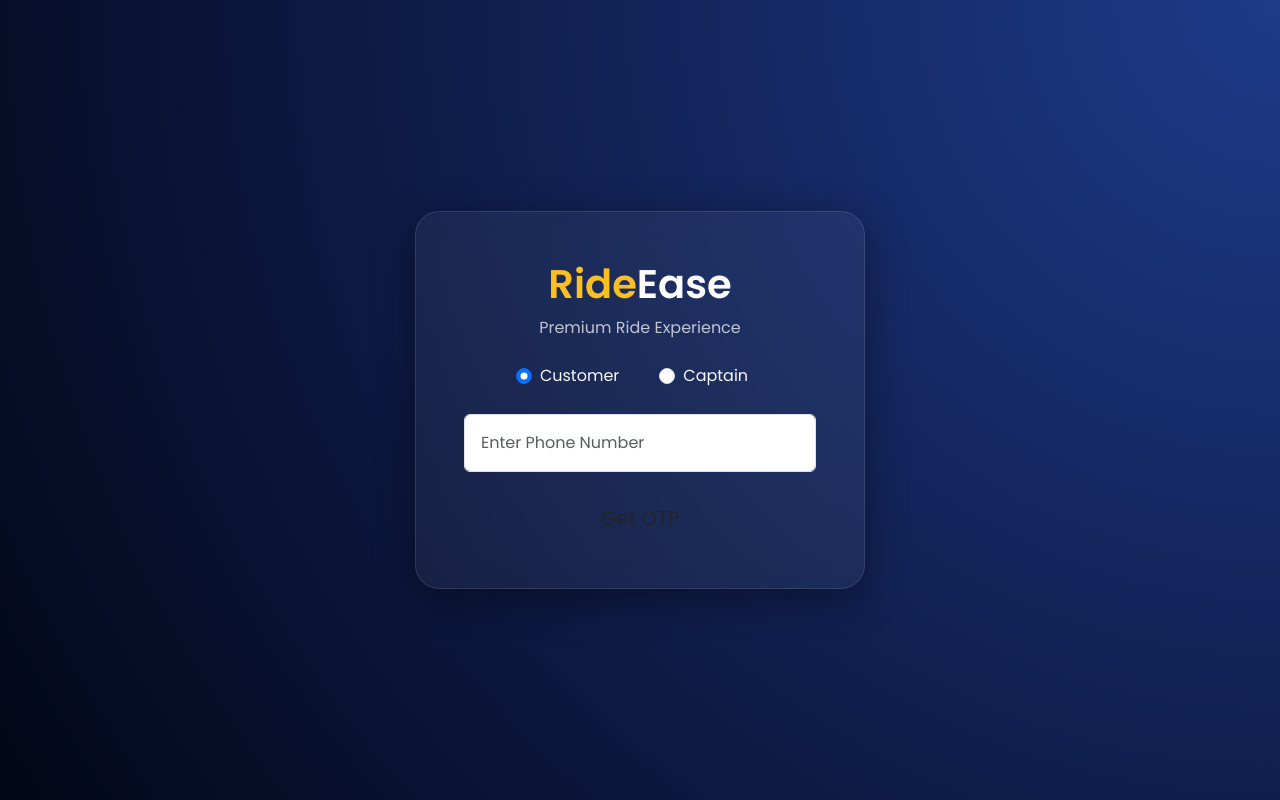
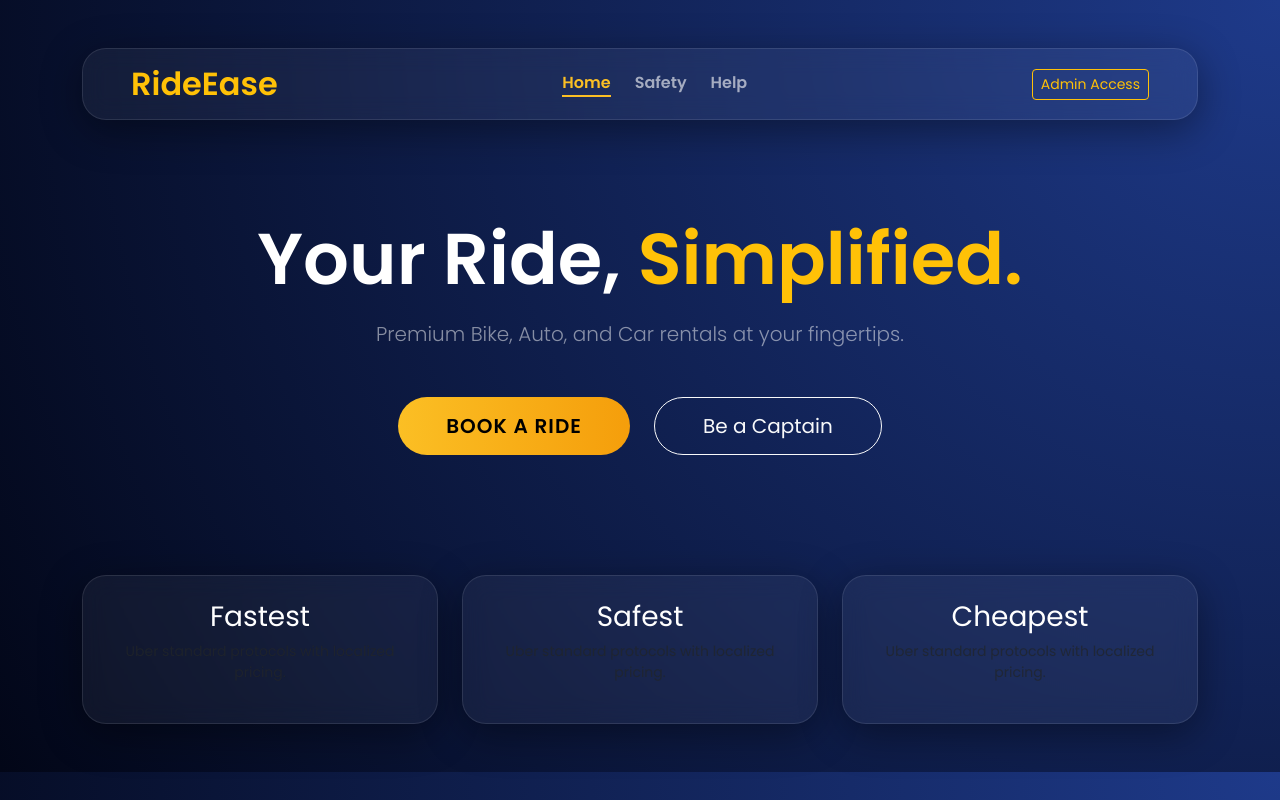
Before and after one commit to OfficialProject0001/RideEase, a React (Create React App) app in the folder frontend/: page / in a window 1280 px wide. Built offline with nearby package versions, Linux system fonts and the light colour scheme.

Commit message:
Update App.js

```diff
--- a/frontend/src/App.js
+++ b/frontend/src/App.js
@@ -1,24 +1,100 @@
-import React from 'react';
-import { BrowserRouter as Router, Routes, Route } from 'react-router-dom';
+import React, { useState, useEffect } from 'react';
 import 'bootstrap/dist/css/bootstrap.min.css';
-import './App.css'; // Premium Theme Loaded!
+import './App.css';
 
-import Login from './pages/Login';
-import BookRide from './pages/BookRide';
-// import DriverDashboard from './pages/DriverDashboard';
-// import AdminDashboard from './pages/AdminDashboard';
+export default function RideEaseV3() {
+  const [loading, setLoading] = useState(true);
+  const [role, setRole] = useState('landing'); // landing, customer, captain, admin
+  const [activeTab, setActiveTab] = useState('home');
 
-function App() {
+  useEffect(() => { setTimeout(() => setLoading(false), 4000); }, []);
+
+  if (loading) return (
+    <div className="loader-wrap">
+      <div className="bike-img">🏍️💨</div>
+      <h1 className="text-warning display-3 fw-bold">RideEase</h1>
+    </div>
+  );
+
+  // --- SUB-COMPONENT: CUSTOMER DASHBOARD ---
+  const CustomerPanel = () => (
+    <div className="container py-4 animate__animated animate__fadeIn">
+      <div className="row g-4">
+        <div className="col-md-3">
+          <div className="glass-card p-4">
+            <div className="text-center mb-4">
+              <img src="https://ui-avatars.com/api/?name=Rohit&background=fbbf24" className="rounded-circle mb-2" width="80" />
+              <h4>Rohit <span className="badge bg-success small" style={{fontSize: '10px'}}>PRO</span></h4>
+              <p className="text-muted small">ID: RE-8821</p>
+            </div>
+            <div className="d-grid gap-2">
+              <button onClick={()=>setActiveTab('home')} className={`btn text-start ${activeTab==='home'?'text-warning':'text-white-50'}`}>📍 Book Ride</button>
+              <button onClick={()=>setActiveTab('history')} className={`btn text-start ${activeTab==='history'?'text-warning':'text-white-50'}`}>📜 History</button>
+              <button onClick={()=>setActiveTab('wallet')} className={`btn text-start ${activeTab==='wallet'?'text-warning':'text-white-50'}`}>💳 Wallet (₹540)</button>
+              <button onClick={()=>setRole('landing')} className="btn text-start text-danger mt-5">🚪 Logout</button>
+            </div>
+          </div>
+        </div>
+        <div className="col-md-9">
+          {activeTab === 'home' ? (
+            <div className="glass-card p-4" style={{minHeight: '500px'}}>
+              <h4 className="text-warning mb-4">Where to, Rohit?</h4>
+              <div className="row g-3 mb-4">
+                <div className="col-md-5"><input className="form-control bg-dark border-secondary text-white p-3" placeholder="Pickup Location" defaultValue="My Current Location" /></div>
+                <div className="col-md-5"><input className="form-control bg-dark border-secondary text-white p-3" placeholder="Drop Destination" /></div>
+                <div className="col-md-2"><button className="btn btn-ride w-100 h-100">GO</button></div>
+              </div>
+              <div className="bg-dark rounded-4 p-5 text-center border border-secondary" style={{height: '300px'}}>
+                <p className="text-muted">Interactive Map Engine Initializing...</p>
+                <div className="spinner-grow text-warning"></div>
+              </div>
+            </div>
+          ) : (
+            <div className="glass-card p-4"><h4>{activeTab.toUpperCase()} Section</h4><p className="text-muted">History and Wallet Data loaded from Secure Vault.</p></div>
+          )}
+        </div>
+      </div>
+    </div>
+  );
+
+  // --- LANDING PAGE ---
+  const LandingPage = () => (
+    <div className="container text-center py-5">
+      <nav className="d-flex justify-content-between align-items-center mb-5 glass-card p-3 px-5">
+        <h2 className="text-warning fw-bold mb-0">RideEase</h2>
+        <div className="d-flex gap-4">
+          <span className="nav-link-custom active">Home</span>
+          <span className="nav-link-custom">Safety</span>
+          <span className="nav-link-custom">Help</span>
+        </div>
+        <button onClick={()=>setRole('admin')} className="btn btn-outline-warning btn-sm">Admin Access</button>
+      </nav>
+
+      <div className="py-5">
+        <h1 className="display-2 fw-bold mb-3">Your Ride, <span className="text-warning">Simplified.</span></h1>
+        <p className="lead text-white-50 mb-5">Premium Bike, Auto, and Car rentals at your fingertips.</p>
+        <div className="d-flex justify-content-center gap-4">
+          <button onClick={()=>setRole('customer')} className="btn btn-ride btn-lg px-5">Book a Ride</button>
+          <button onClick={()=>setRole('captain')} className="btn btn-outline-light btn-lg rounded-pill px-5">Be a Captain</button>
+        </div>
+      </div>
+
+      <div className="row mt-5 g-4">
+        {['Fastest', 'Safest', 'Cheapest'].map(feature => (
+          <div className="col-md-4" key={feature}>
+            <div className="glass-card p-4"><h3>{feature}</h3><p className="small text-muted">Uber standard protocols with localized pricing.</p></div>
+          </div>
+        ))}
+      </div>
+    </div>
+  );
+
   return (
-    <Router>
-      <Routes>
-        {/* Entry Point ab Login page hai */}
-        <Route path="/" element={<Login />} />
-        <Route path="/book" element={<BookRide />} />
-        {/* Baaki routes next update me lagayenge */}
-      </Routes>
-    </Router>
+    <div className="main-wrapper">
+      {role === 'landing' && <LandingPage />}
+      {role === 'customer' && <CustomerPanel />}
+      {role === 'captain' && <div className="container py-5"><div className="glass-card p-5 text-center"><h2>Captain Dashboard</h2><button onClick={()=>setRole('landing')} className="btn btn-warning mt-4">Back</button></div></div>}
+      {role === 'admin' && <div className="container py-5"><div className="glass-card p-5 text-center"><h2>Admin Master Control</h2><button onClick={()=>setRole('landing')} className="btn btn-warning mt-4">Back</button></div></div>}
+    </div>
   );
 }
-
-export default App;
```
